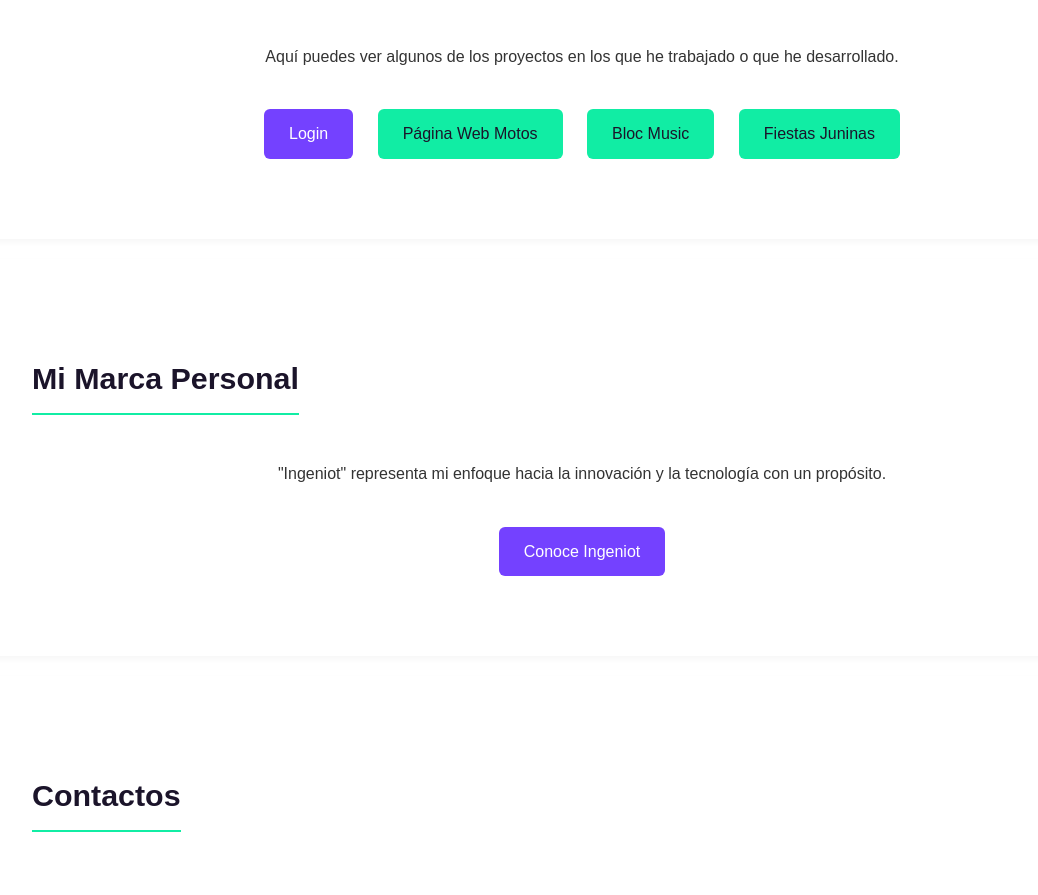
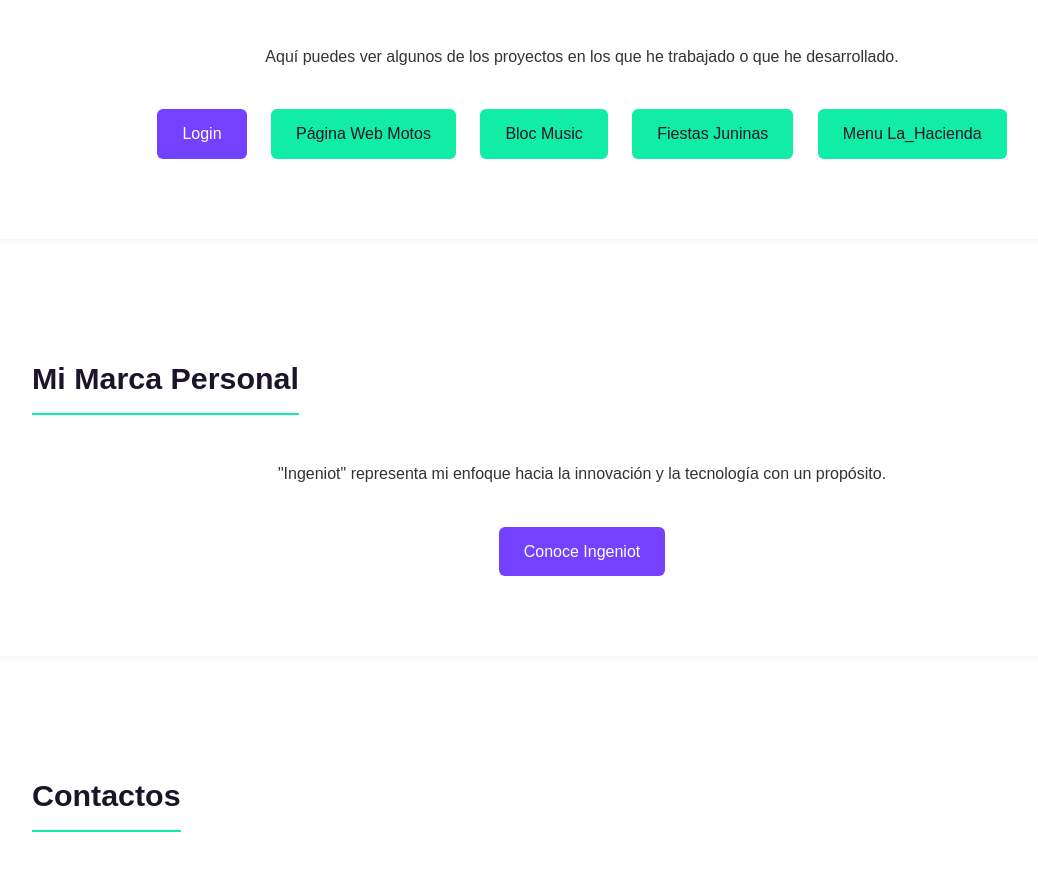
Before and after one commit to LuisDa87/Portafolio, a plain HTML site: page index.html in a window 1280 px wide. Shown: the part 3271-4166 px from the top of the page, without its empty margins (58-1096 px from the left). Drawn offline with Linux system fonts and the light colour scheme.

Commit message:
Update index.html

```diff
--- a/index.html
+++ b/index.html
@@ -462,6 +462,9 @@
             <a href="https://luisda87.github.io/Fiestas_Juninas/" target="_blank" class="btn btn-green"
               >Fiestas Juninas</a
             >
+            <a href="https://luisda87.github.io/la-hacienda/" target="_blank" class="btn btn-green"
+              >Menu La_Hacienda</a
+            >
           </div>
         </div>
       </section>
```
